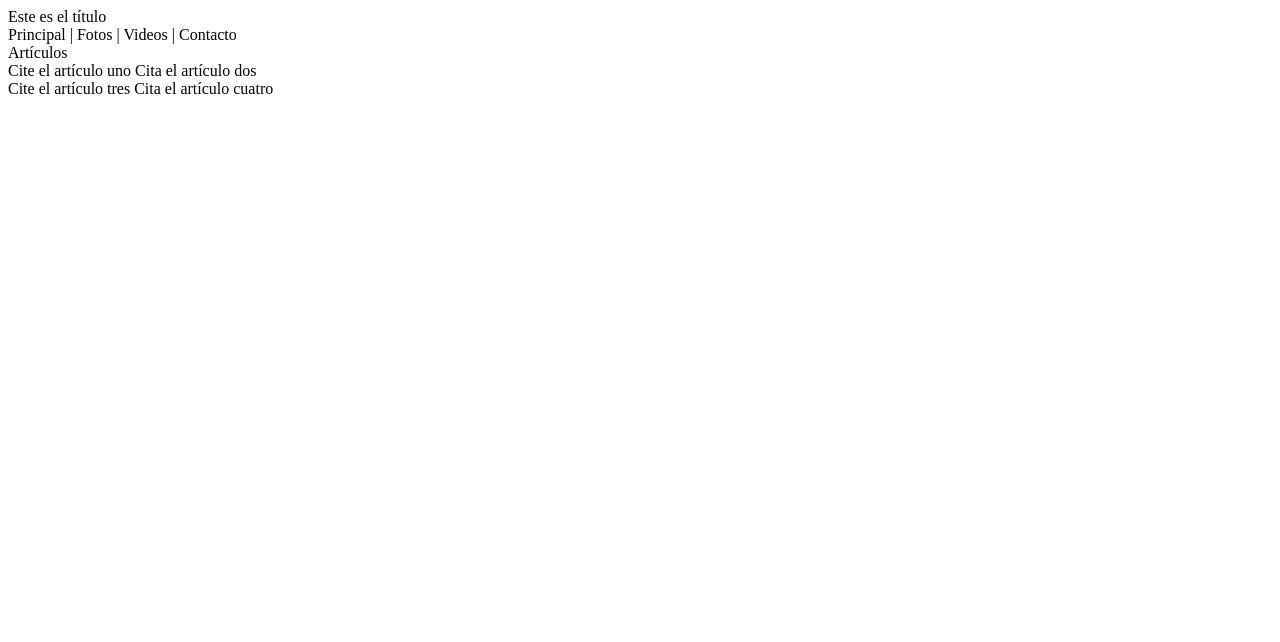
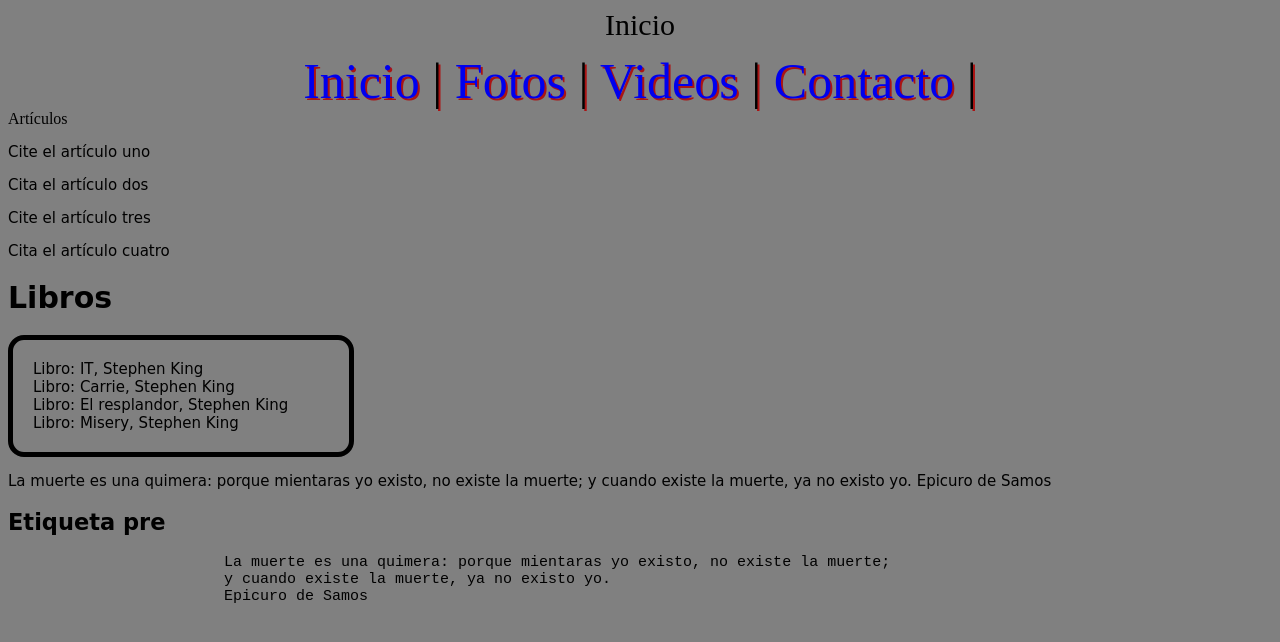
Before and after one commit to 11Daniel1809/Web, a plain HTML site: page index.html in a window 1280 px wide. Drawn offline with Linux system fonts and the light colour scheme.

Commit message:
se agrega fotos,videos y contactos

```diff
--- a/css/miestilos.css
+++ b/css/miestilos.css
@@ -0,0 +1,43 @@
+.titulo {
+    font-size: 30px;
+    text-align: center;
+}
+
+a {
+    text-decoration: none;
+}
+
+body {
+    background: gray
+}
+
+#navegacion {
+    text-shadow: 2px 2px rgb(170, 20, 20);
+    font-size: 50px;
+    text-align: center;
+    margin-top: 10px;
+}
+
+.noticiaslocales {
+    font-size: 15px;
+    font-family: Cursive, Helvetica, sans-serif;
+}
+
+span {
+    font-size: 20px;
+    font-family: Verdana, Geneva, Tahoma, sans-serif;
+    font-weight: 1000;
+
+}
+
+#libro {
+    border-style: solid;
+    border-radius: 16px;
+    padding-left: 20px;
+    padding-top: 20px;
+    padding-bottom: 20px;
+    border-width: 5px;
+    width: 25%;
+
+
+}
--- a/index.html
+++ b/index.html
@@ -10,16 +10,19 @@
 </head>
 
 <body>
-    <div>
+    <div class="titulo">
         <header>
-            Este es el título
+            Inicio
         </header>
     </div>
     <main>
 
-        <div>
+        <div id="navegacion">
             <nav>
-                Principal | Fotos | Videos | Contacto
+                <a href="index.html"> Inicio </a> |
+                <a href="fotos.html"> Fotos </a> |
+                <a href="videos.html"> Videos </a> |
+                <a href="contacto.html"> Contacto </a> |
             </nav>
         </div>
         <!-- el atributo id es para identificar la etiqueta de manera unica -->
@@ -29,16 +32,51 @@
         <div>
             <!-- el atributo class es un identificador de grupo-->
             <div class="noticiaslocales">
-                Cite el artículo uno
-                Cita el artículo dos
+                <p>
+                    Cite el artículo uno
+                <p>
+                <p>
+                    Cita el artículo dos
+                </p>
+
 
             </div>
         </div>
 
         <div class="noticiaslocales">
-            Cite el artículo tres
-            Cita el artículo cuatro
-        </div>
+            <p>
+                Cite el artículo tres
+            </p>
+            <p>
+                Cita el artículo cuatro
+            </p>
+            <div>
+                <div>
+                    <h1>
+                        Libros
+                    </h1>
+                    <div id="libro">
+                        <div class="libros">Libro: IT, Stephen King</div>
+                        <div class="libros">Libro: Carrie, Stephen King</div>
+                        <div class="libros">Libro: El resplandor, Stephen King</div>
+                        <div class="libros">Libro: Misery, Stephen King</div>
+                    </div>
+                </div>
+
+                <div>
+                    <p>
+                        La muerte es una quimera: porque mientaras yo existo, no existe la muerte;
+                        y cuando existe la muerte, ya no existo yo.
+                        Epicuro de Samos
+                    </p>
+
+                    <h2>Etiqueta pre</h2>
+                    <pre>
+                        La muerte es una quimera: porque mientaras yo existo, no existe la muerte;
+                        y cuando existe la muerte, ya no existo yo.
+                        Epicuro de Samos
+                    </pre>
+                </div>
 
     </main>
 
```
Also changed, not shown: contacto.html (added, +30 -0 lines), fotos.html (added, +31 -0 lines), videos.html (added, +30 -0 lines).
